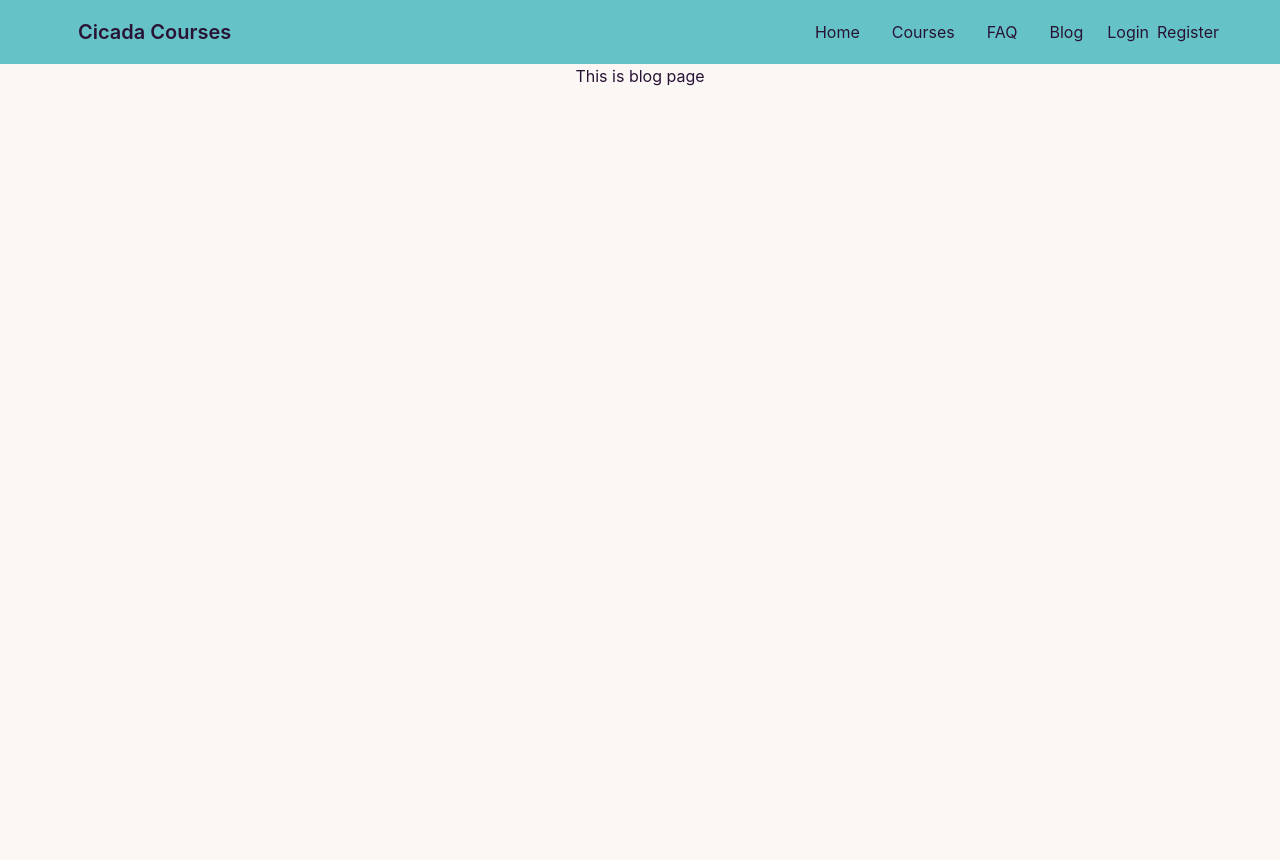
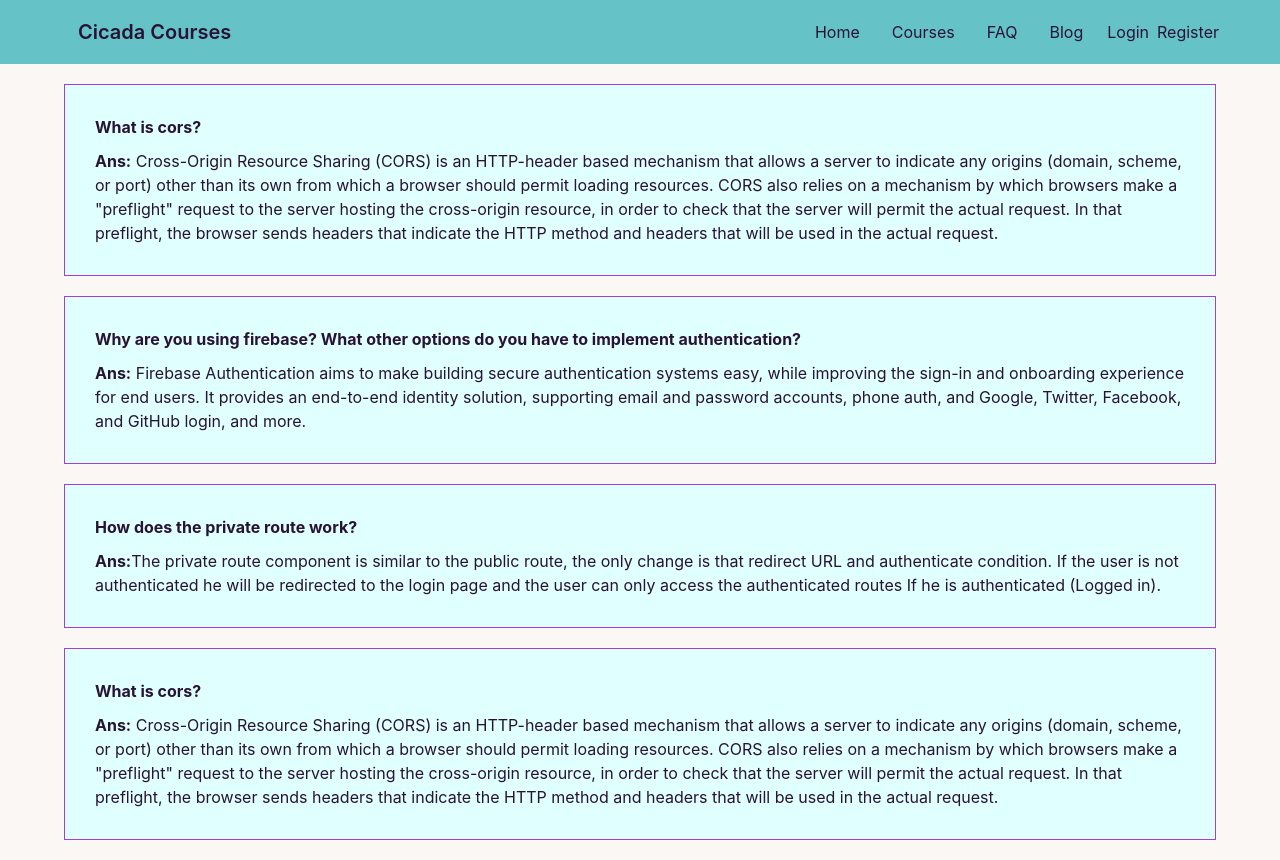
Before and after one commit to rimon005/Cicada-courses-clinet, a React (Create React App) app: page /blog in a window 1280 px wide. Before the commit the page ends 800 px from the top, so only its background shows below. Built offline with nearby package versions, Linux system fonts and the light colour scheme; no server answers.

Commit message:
added all question and answer

```diff
--- a/src/App.js
+++ b/src/App.js
@@ -43,7 +43,7 @@ function App() {
       }
   ])
   return (
-    <div className="App">
+    <div>
       <RouterProvider router={router}></RouterProvider>
     </div>
   );
--- /dev/null
+++ b/src/Pages/Blog/Blog.css
@@ -0,0 +1,15 @@
+.question{
+    border: 1px solid rgb(156, 65, 225);
+    width: 90%;
+    margin: 20px auto;
+    padding: 30px;
+    background-color: lightcyan;
+}
+
+.question h5{
+    font-weight: bold;
+    margin-bottom: 10px;
+}
+.question span{
+    font-weight: bold;
+}
--- a/src/Pages/Blog/Blog.js
+++ b/src/Pages/Blog/Blog.js
@@ -1,9 +1,25 @@
 import React from 'react';
+import './Blog.css'
 
 const Blog = () => {
     return (
         <div>
-            <h2>This is blog page</h2>
+            <div className='question'>
+                <h5>What is cors?</h5>
+                <p><span>Ans:</span> Cross-Origin Resource Sharing (CORS) is an HTTP-header based mechanism that allows a server to indicate any origins (domain, scheme, or port) other than its own from which a browser should permit loading resources. CORS also relies on a mechanism by which browsers make a "preflight" request to the server hosting the cross-origin resource, in order to check that the server will permit the actual request. In that preflight, the browser sends headers that indicate the HTTP method and headers that will be used in the actual request.</p>
+            </div>
+            <div className='question'>
+                <h5>Why are you using firebase? What other options do you have to implement authentication?</h5>
+                <p><span>Ans:</span> Firebase Authentication aims to make building secure authentication systems easy, while improving the sign-in and onboarding experience for end users. It provides an end-to-end identity solution, supporting email and password accounts, phone auth, and Google, Twitter, Facebook, and GitHub login, and more.</p>
+            </div>
+            <div className='question'>
+                <h5>How does the private route work?</h5>
+                <p><span>Ans:</span>The private route component is similar to the public route, the only change is that redirect URL and authenticate condition. If the user is not authenticated he will be redirected to the login page and the user can only access the authenticated routes If he is authenticated (Logged in).</p>
+            </div>
+            <div className='question'>
+                <h5>What is cors?</h5>
+                <p><span>Ans:</span> Cross-Origin Resource Sharing (CORS) is an HTTP-header based mechanism that allows a server to indicate any origins (domain, scheme, or port) other than its own from which a browser should permit loading resources. CORS also relies on a mechanism by which browsers make a "preflight" request to the server hosting the cross-origin resource, in order to check that the server will permit the actual request. In that preflight, the browser sends headers that indicate the HTTP method and headers that will be used in the actual request.</p>
+            </div>
         </div>
     );
 };
--- a/src/index.css
+++ b/src/index.css
@@ -10,6 +10,7 @@ body {
     sans-serif;
   -webkit-font-smoothing: antialiased;
   -moz-osx-font-smoothing: grayscale;
+  overflow-x: hidden;
 }
 
 code {
```
